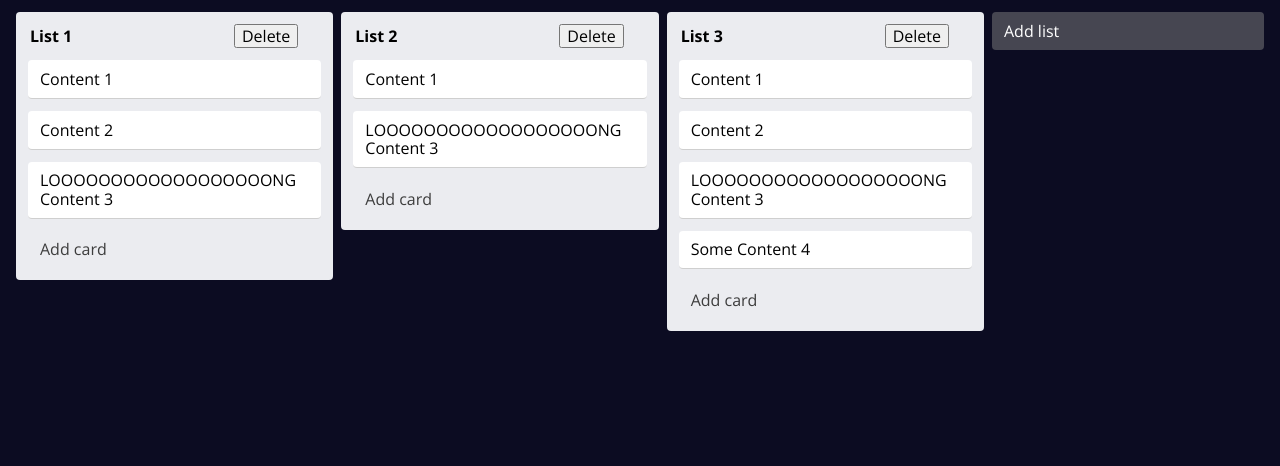
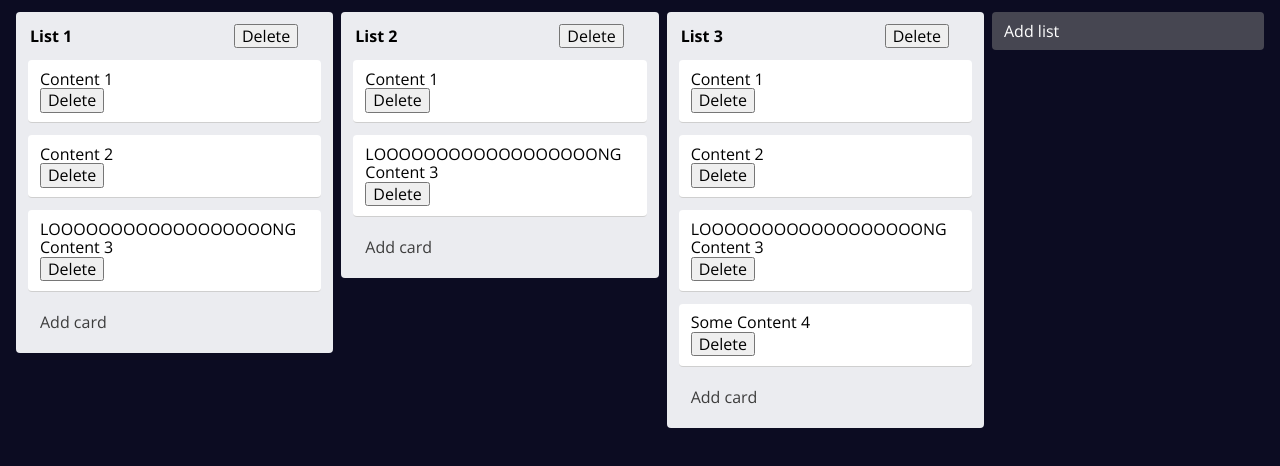
Before and after one commit to alloystory/trello_react, a React (Create React App) app: page / in a window 1280 px wide. Shown: the top 466 px of the page. Built offline with nearby package versions, Linux system fonts and the light colour scheme.

Commit message:
add delete button for card

```diff
--- a/src/components/Card.jsx
+++ b/src/components/Card.jsx
@@ -5,9 +5,13 @@ function Card(props) {
   const { content } = props.data;
 
   return (
-    <a className="card" href="#" onClick={onDeleteCard}>
-      <div className="card-content">{content}</div>
-      <div className="card-status">{/* Todo */}</div>
+    <a className="card" href="#">
+      <div className="card-body">
+        <div className="card-content">{content}</div>
+        <div className="card-actions">
+          <button onClick={onDeleteCard}>Delete</button>
+        </div>
+      </div>
     </a>
   );
 }
```
